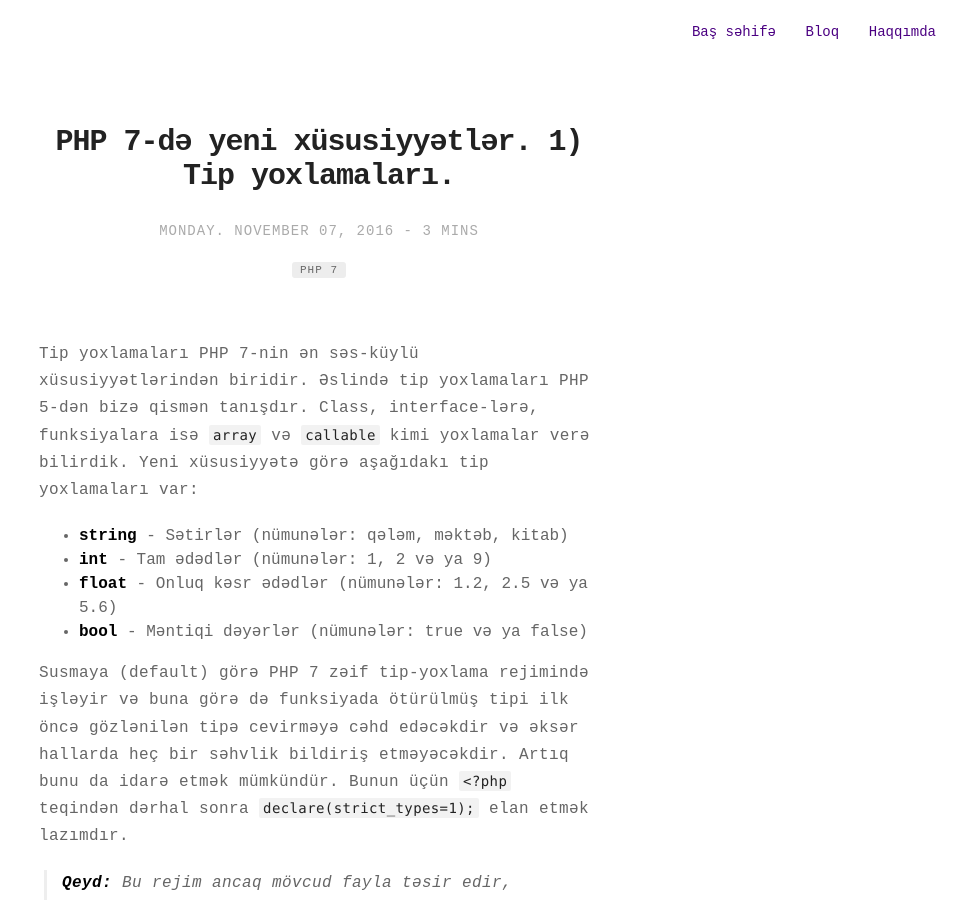
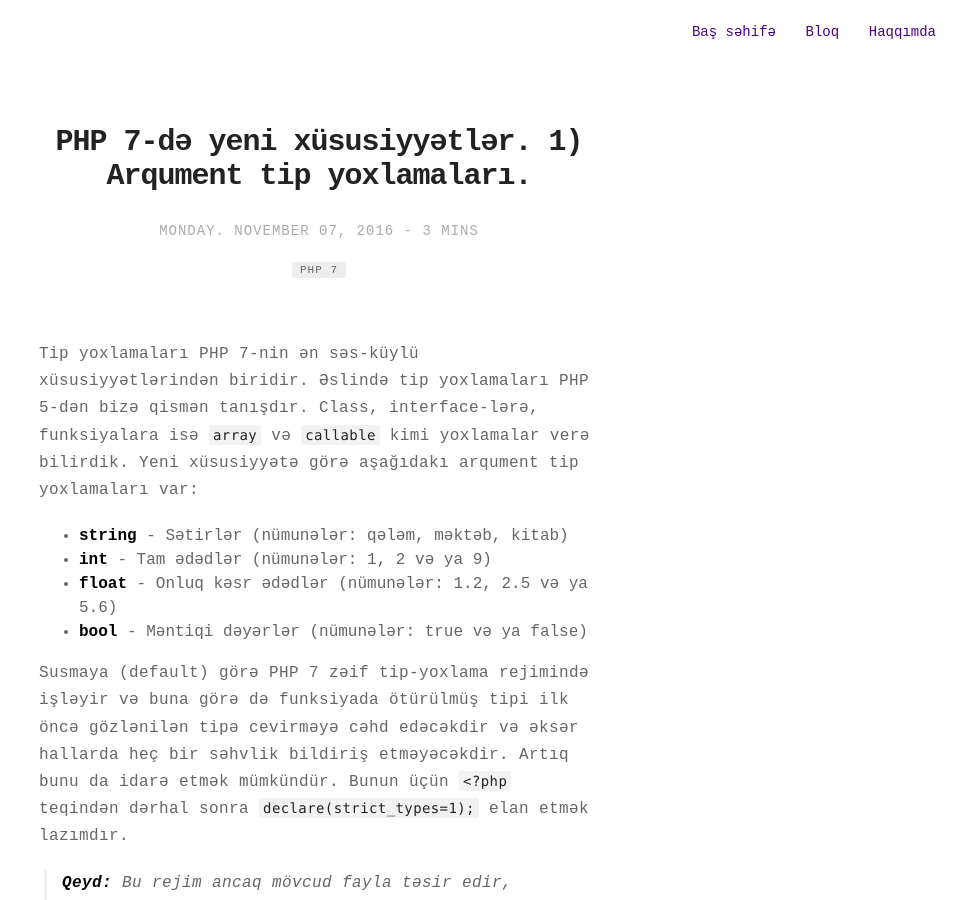
Before and after one commit to Maharramoff/maharramoff.github.io, a Jekyll site: the page built from _posts/2016-11-07-php-7-de-tip-yoxlamalari.md, in a window 1280 px wide and 900 px high. Shown: the whole window, without its empty margins (321-1280 px from the left). Built offline with Jekyll 4.4.1, drawn with Linux system fonts in a browser that asks for light colours.

Commit message:
update(post): fix title

```diff
--- a/_posts/2016-11-07-php-7-de-tip-yoxlamalari.md
+++ b/_posts/2016-11-07-php-7-de-tip-yoxlamalari.md
@@ -1,6 +1,6 @@
 ---
 layout: post
-title: PHP 7-də yeni xüsusiyyətlər. 1) Tip yoxlamaları.
+title: PHP 7-də yeni xüsusiyyətlər. 1) Arqument tip yoxlamaları.
 date: 2016-11-07 00:00
 image: /assets/images/markdown.jpg
 headerImage: false
@@ -8,10 +8,10 @@
 - php 7
 category: blog
 author: Maharramoff
-description: PHP 7-də yeni xüsusiyyətlər. 1) Tip yoxlamaları.
+description: PHP 7-də yeni xüsusiyyətlər. 1) Arqument tip yoxlamaları.
 ---
 
-Tip yoxlamaları PHP 7-nin ən səs-küylü xüsusiyyətlərindən biridir. Əslində tip yoxlamaları PHP 5-dən bizə qismən tanışdır. Class, interface-lərə, funksiyalara isə `array` və `callable` kimi yoxlamalar verə bilirdik. Yeni xüsusiyyətə görə aşağıdakı tip yoxlamaları var:
+Tip yoxlamaları PHP 7-nin ən səs-küylü xüsusiyyətlərindən biridir. Əslində tip yoxlamaları PHP 5-dən bizə qismən tanışdır. Class, interface-lərə, funksiyalara isə `array` və `callable` kimi yoxlamalar verə bilirdik. Yeni xüsusiyyətə görə aşağıdakı arqument tip yoxlamaları var:
 
 *   **string** - Sətirlər (nümunələr: qələm, məktəb, kitab)
 *   **int** - Tam ədədlər (nümunələr: 1, 2 və ya 9)
```
